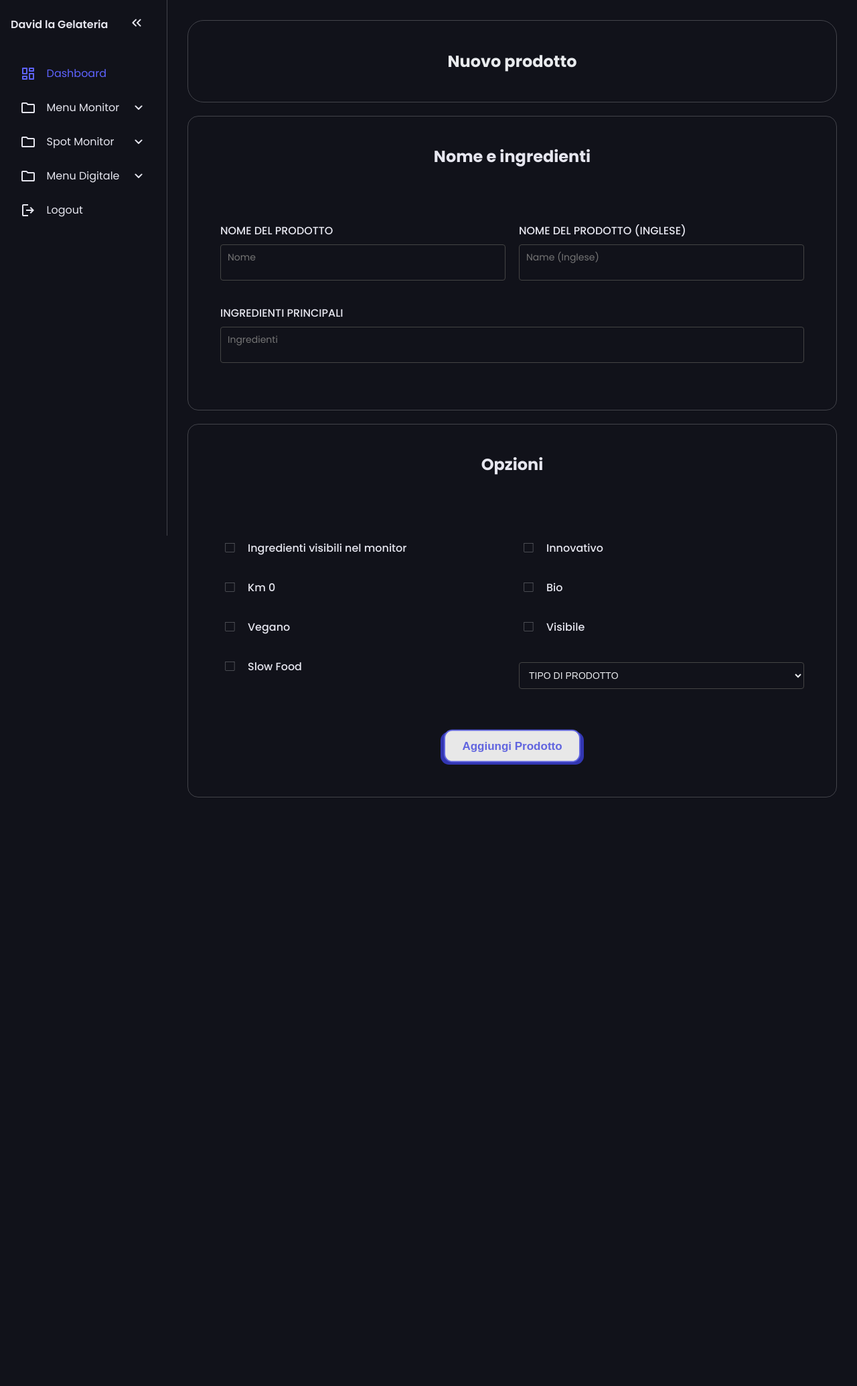
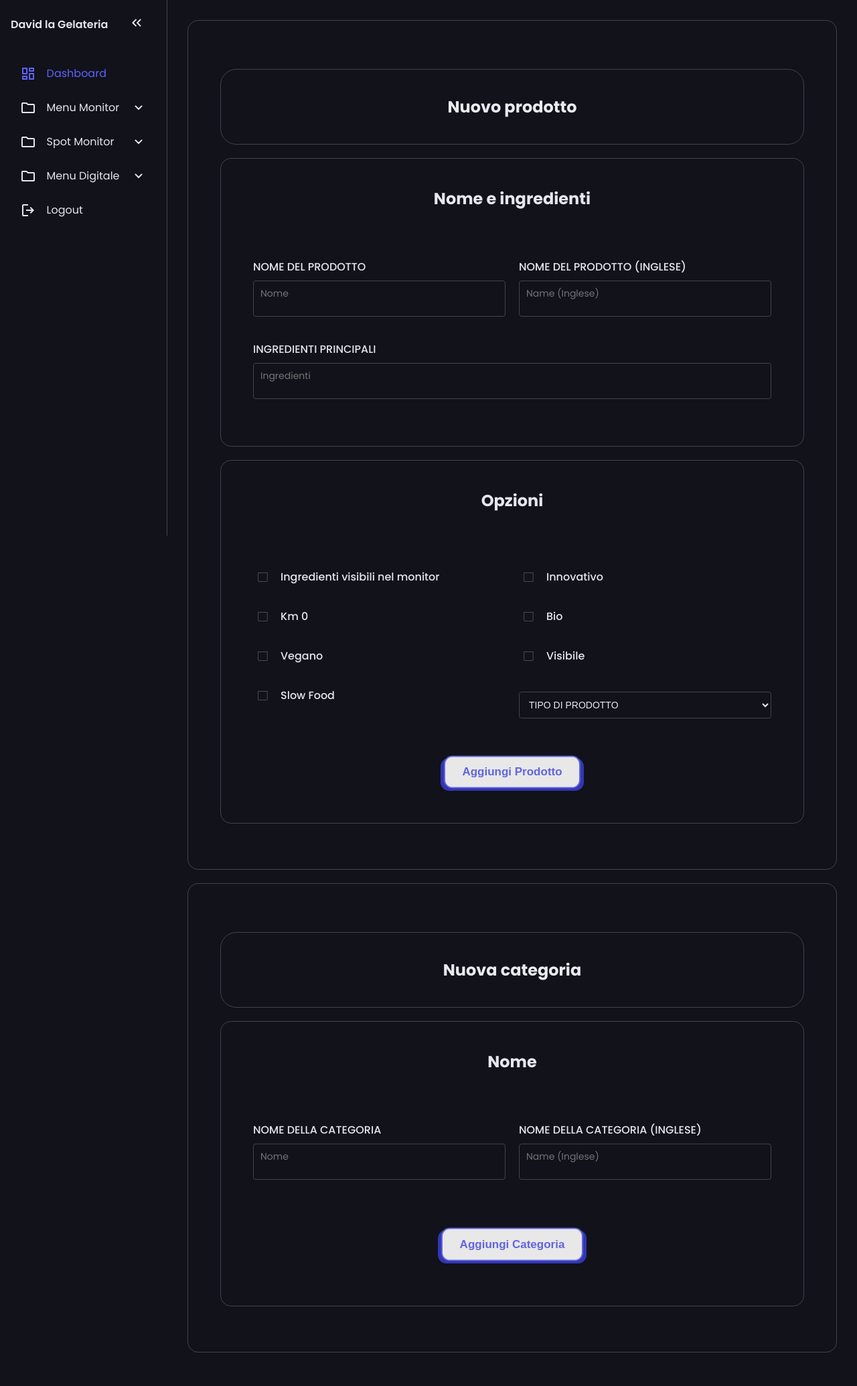
Before and after one commit to IacopoLibero/gestionale-gelateria, a PHP site: page /admin/front-end/php/schermo/new_prodouct.php in a window 1280 px wide. Shown: the whole page at 67% size. Before the commit the page ends 1191 px from the top, so only its background shows below. Run offline with PHP 8.4, Linux system fonts and the light colour scheme; the visitor is signed in with stand-in values (Sample User, id 1).

Commit message:
init aggiungi categoria

```diff
--- a/admin/front-end/css/dashboard.css
+++ b/admin/front-end/css/dashboard.css
@@ -256,6 +256,7 @@ main p {
     }
 
     .form-group input {
+        width: auto;
         padding: 10px;
         border-radius: 4px;
         border: 1px solid var(--line-clr);
--- a/admin/front-end/php/schermo/new_prodouct.php
+++ b/admin/front-end/php/schermo/new_prodouct.php
@@ -82,6 +82,7 @@ if (!isset($_SESSION['loggedin']) || $_SESSION['loggedin'] !== true) {
     </ul>
   </nav>
   <main>
+    <div class="container">
       <h2 id="titolo" class="container">Nuovo prodotto</h2>
 
       <!-- Notification system -->
@@ -238,6 +239,60 @@ if (!isset($_SESSION['loggedin']) || $_SESSION['loggedin'] !== true) {
           </div>
         </form>
       </div>
+    </div>
+
+    <div class="container">
+      <h2 id="titolo" class="container">Nuova categoria</h2>
+
+      <!-- Notification system -->
+      <?php if(isset($_SESSION['success_message'])): ?>
+        <div class="notification-container">
+          <div class="notification success-notification" id="notification">
+            <div class="notification-content">
+              <span class="notification-icon">✓</span>
+              <span><?php echo $_SESSION['success_message']; ?></span>
+            </div>
+            <button type="button" class="notification-close" onclick="closeNotification()">×</button>
+          </div>
+        </div>
+        <?php unset($_SESSION['success_message']); ?>
+      <?php endif; ?>
+
+      <?php if(isset($_SESSION['error_message'])): ?>
+        <div class="notification-container">
+          <div class="notification error-notification" id="notification">
+            <div class="notification-content">
+              <span class="notification-icon">⚠</span>
+              <span><?php echo $_SESSION['error_message']; ?></span>
+            </div>
+            <button type="button" class="notification-close" onclick="closeNotification()">×</button>
+          </div>
+        </div>
+        <?php unset($_SESSION['error_message']); ?>
+      <?php endif; ?>
+
+      <div class="container">
+        <h2 class="h2class">Nome</h2>
+        <form method="POST" action="../../../back-end/php/schermo/new_prodouct.php">
+          <input type="hidden" name="form_type" value="category">
+          <div class="name-columns">
+            <div class="column">
+              <label for="category_nome_ita">NOME DELLA CATEGORIA</label>
+              <textarea name="category_nome_ita" id="category_nome_ita" placeholder="Nome" required class="auto-resize"></textarea>
+            </div>
+            <div class="column">
+              <label for="category_nome_eng">NOME DELLA CATEGORIA (INGLESE)</label>
+              <textarea name="category_nome_eng" id="category_nome_eng" placeholder="Name (Inglese)" required class="auto-resize"></textarea>
+            </div>
+          </div>
+          <div class="button-container">
+            <button type="submit" class="submit-button">
+              <span class="button_top">Aggiungi Categoria</span>
+            </button>
+          </div>
+        </form>
+      </div>
+    </div>
   </main>
 
   <script src="../../../js/dashboard.js"></script>
```
Lines whose indentation alone changed are shown as unchanged.
